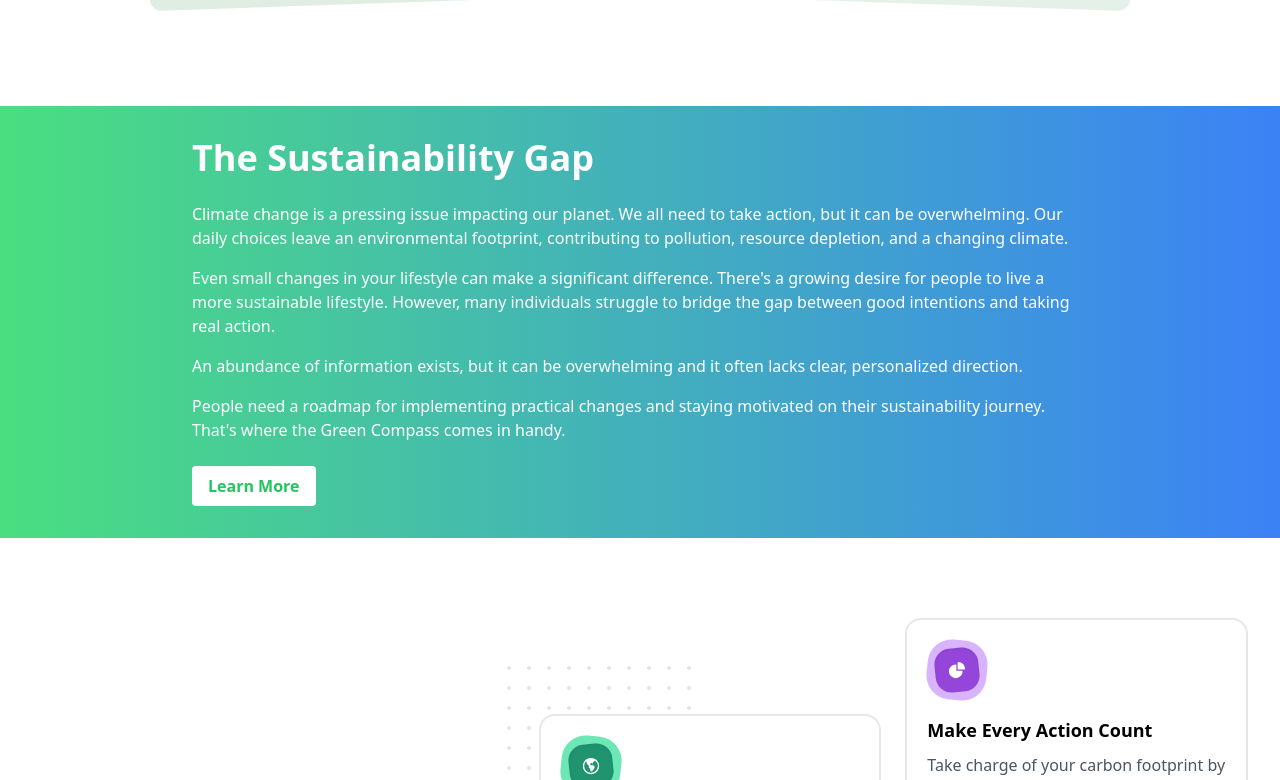
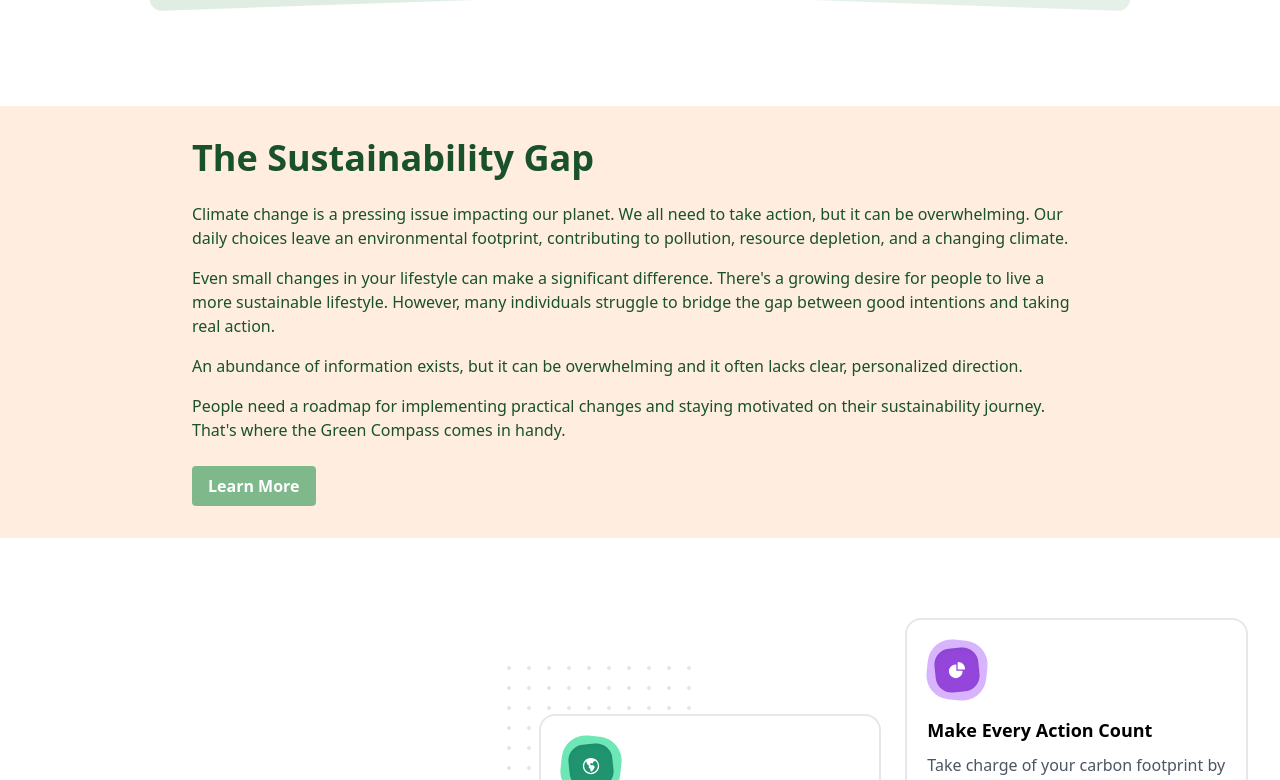
Before and after one commit to Act4Zero/LandingPage-GreenCompass, a Next.js app: page / in a window 1280 px wide. Shown: the part 1020-1800 px from the top of the page. Built offline with nearby package versions, Linux system fonts and the light colour scheme.

Commit message:
[Theme] Update the Content section

```diff
--- a/src/components/ContentSection.js
+++ b/src/components/ContentSection.js
@@ -1,8 +1,8 @@
-import React from 'react';
+import React from "react";
 
 function ContentSection(props) {
   return (
-    <section className="bg-gradient-to-r from-green-400 to-blue-500 p-8 text-white">
+    <section className="bg-lightBg p-8 text-green-darkest">
       <div className="max-w-4xl mx-auto">
         <h1 className="text-4xl font-bold mb-6">{props.title}</h1>
         <p className="mb-4">{props.paragraph1}</p>
@@ -11,8 +11,8 @@ function ContentSection(props) {
         <p className="mb-6">{props.paragraph4}</p>
         <button
           className={`
-            bg-white text-green-500 font-bold py-2 px-4 rounded
-            hover:bg-gray-200 transition duration-300
+            bg-green text-white font-bold py-2 px-4 rounded
+            hover:bg-green-dark hover:border-green-dark transition duration-300
           `}
         >
           Learn More
```
